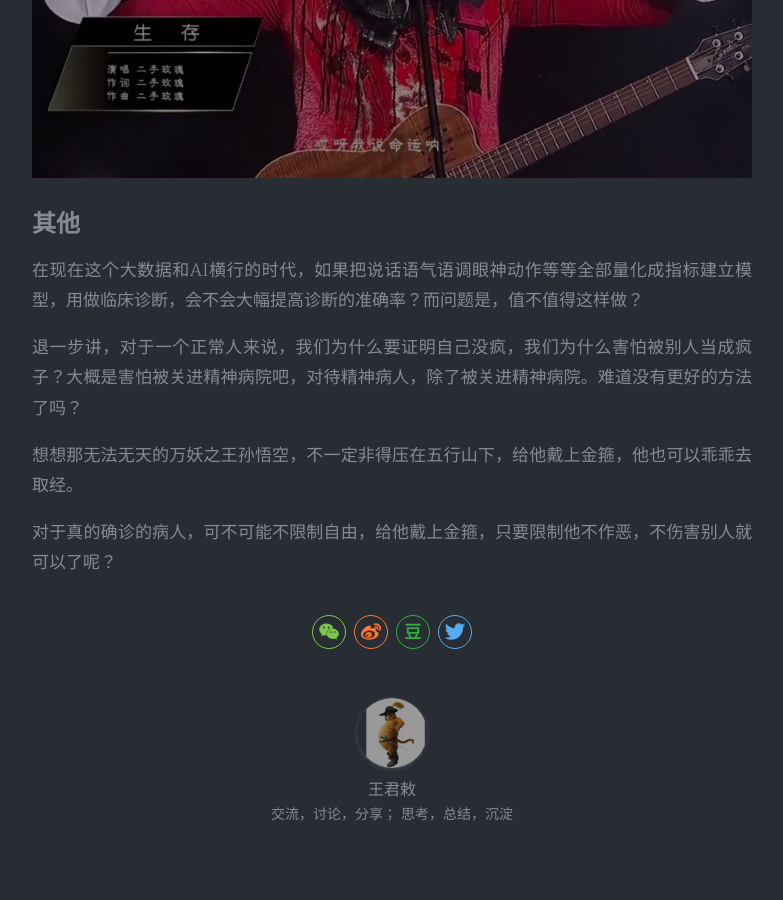
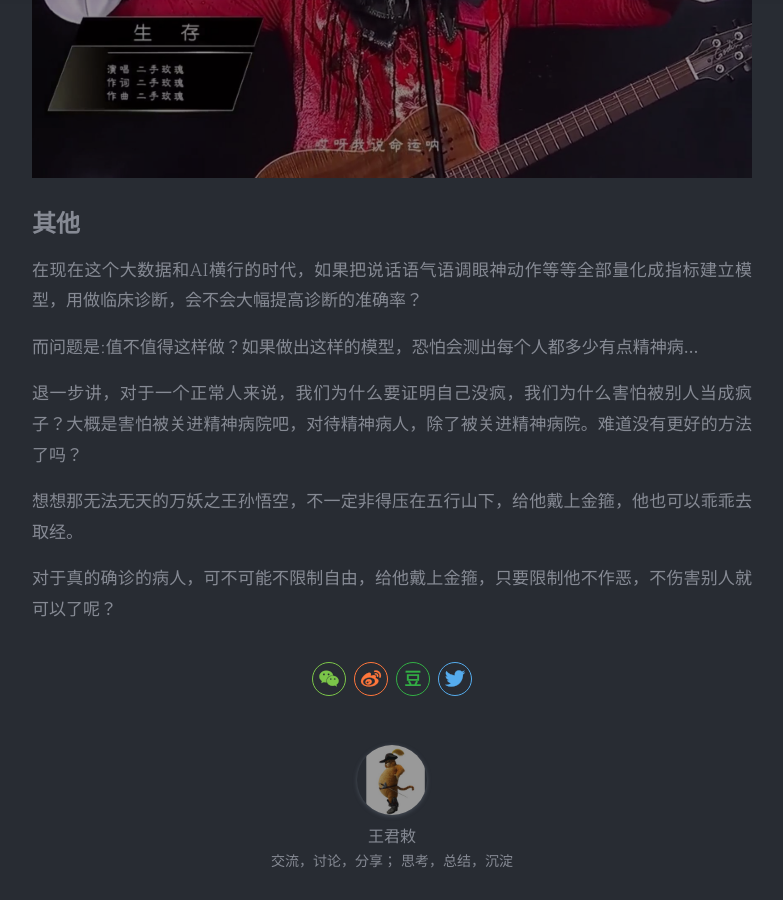
Before and after one commit to stardust1900/stardust1900.github.io, a Jekyll site: the page built from _posts/2024-06-22-How-to-prove-that-you-are-not-mentally-ill.md, in a window 1280 px wide and 900 px high, scrolled down 7856 px. Shown: the whole window, without its empty margins (248-1031 px from the left). Built offline with Jekyll 4.4.1, drawn with Linux system fonts in a browser that asks for light colours; nearby versions of some CDN libraries; comment, search, counter and statistics services are not loaded; a style sheet for code colours, icons or effects is not loaded.

Commit message:
如何证明自己没有精神病

```diff
--- a/_posts/2024-06-22-How-to-prove-that-you-are-not-mentally-ill.md
+++ b/_posts/2024-06-22-How-to-prove-that-you-are-not-mentally-ill.md
@@ -63,7 +63,9 @@ tags: [精神病]
 
 
 ## 其他 ##
-在现在这个大数据和AI横行的时代，如果把说话语气语调眼神动作等等全部量化成指标建立模型，用做临床诊断，会不会大幅提高诊断的准确率？而问题是，值不值得这样做？
+在现在这个大数据和AI横行的时代，如果把说话语气语调眼神动作等等全部量化成指标建立模型，用做临床诊断，会不会大幅提高诊断的准确率？
+
+而问题是:值不值得这样做？如果做出这样的模型，恐怕会测出每个人都多少有点精神病...
 
 退一步讲，对于一个正常人来说，我们为什么要证明自己没疯，我们为什么害怕被别人当成疯子？大概是害怕被关进精神病院吧，对待精神病人，除了被关进精神病院。难道没有更好的方法了吗？
 
```
